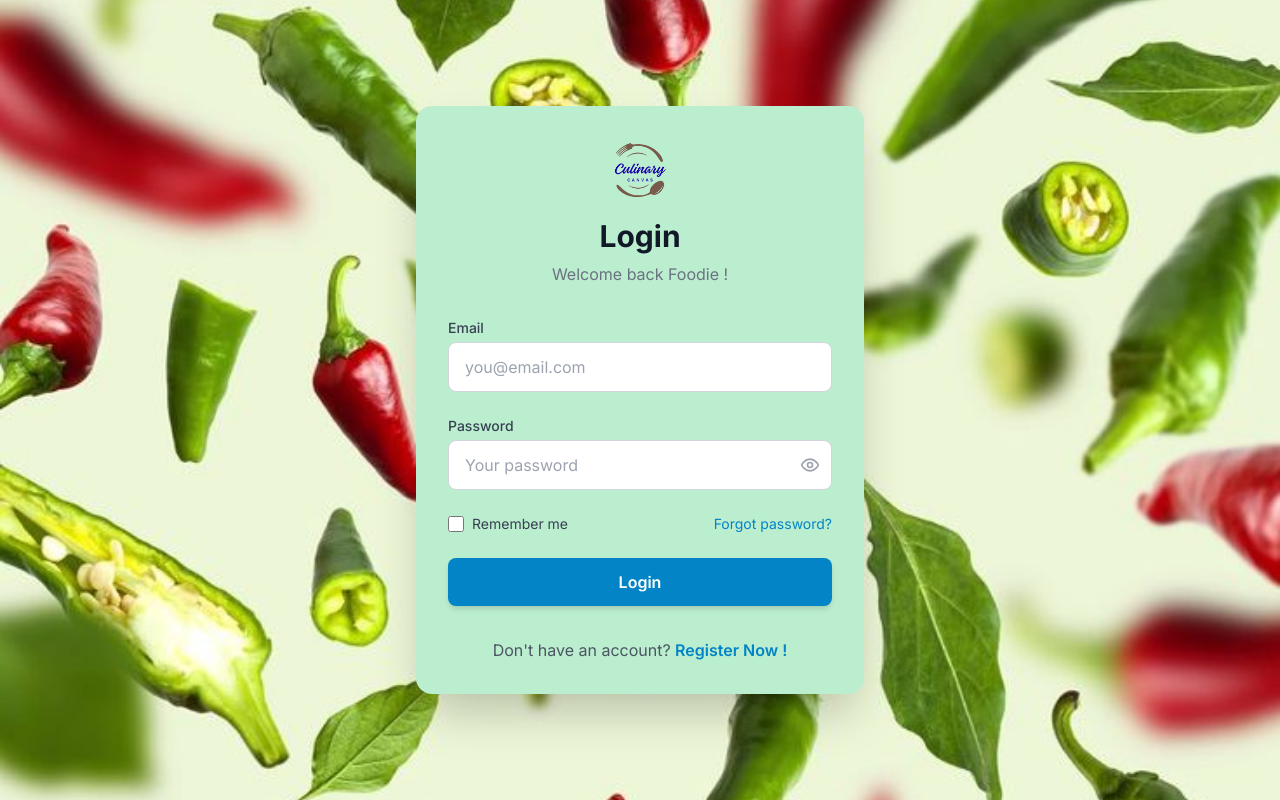
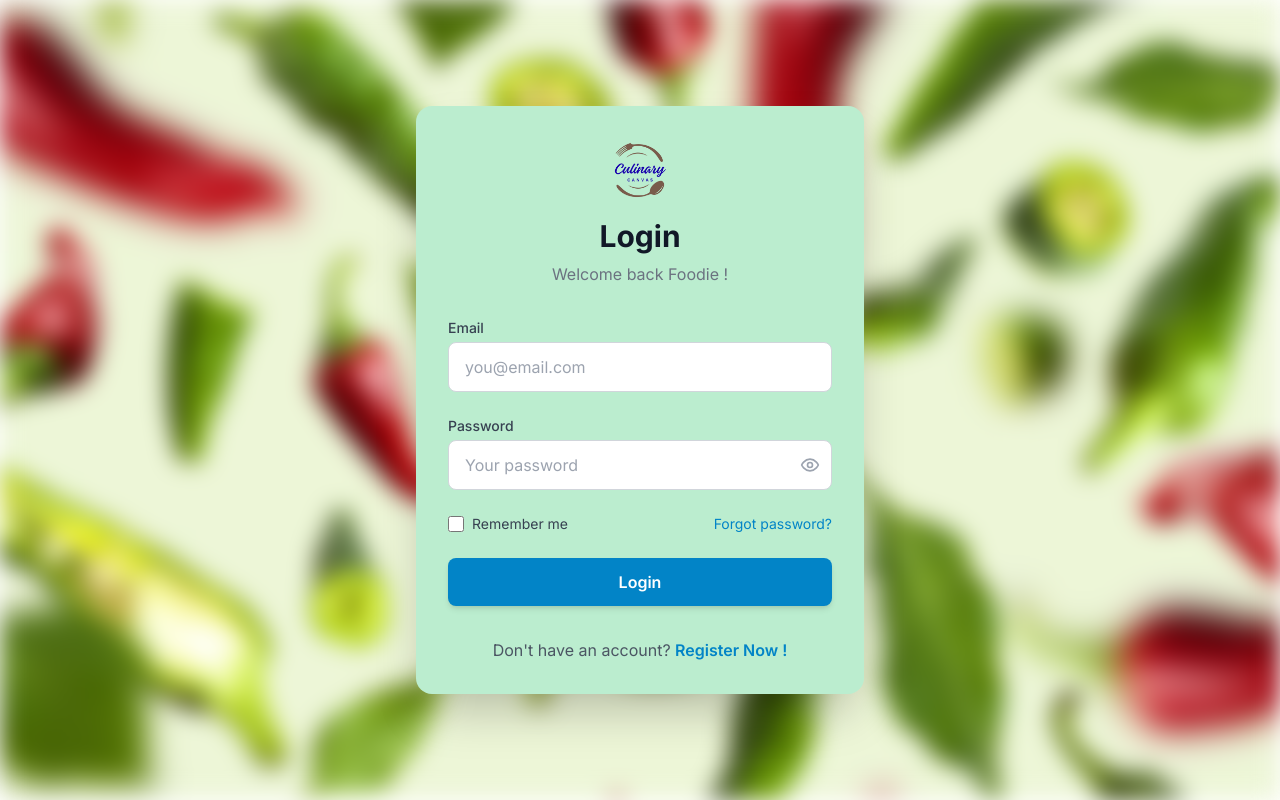
Before and after one commit to uzicodes/Culinary-Canvas, a Next.js app: page /login in a window 1280 px wide. Built offline with nearby package versions, Linux system fonts and the light colour scheme.

Commit message:
background image on the login page now has a blur effect applied.

```diff
--- a/src/app/login/page.tsx
+++ b/src/app/login/page.tsx
@@ -15,7 +15,7 @@ const LoginPage = () => {
 						   src="/login_bg.jpg"
 						   alt="Login Background"
 						   fill
-						   className="object-cover w-full h-full"
+						   className="object-cover w-full h-full blur-md"
 						   priority
 					   />
 				   </div>
```
